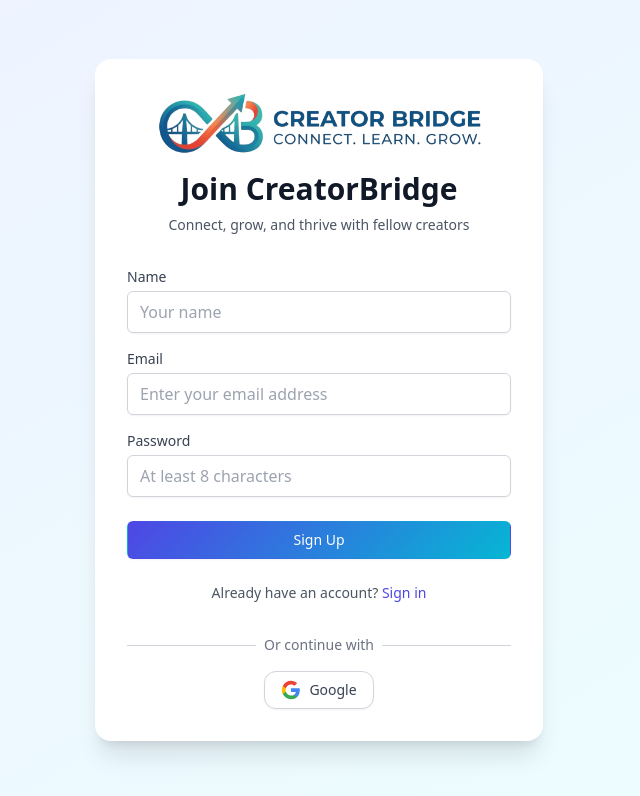
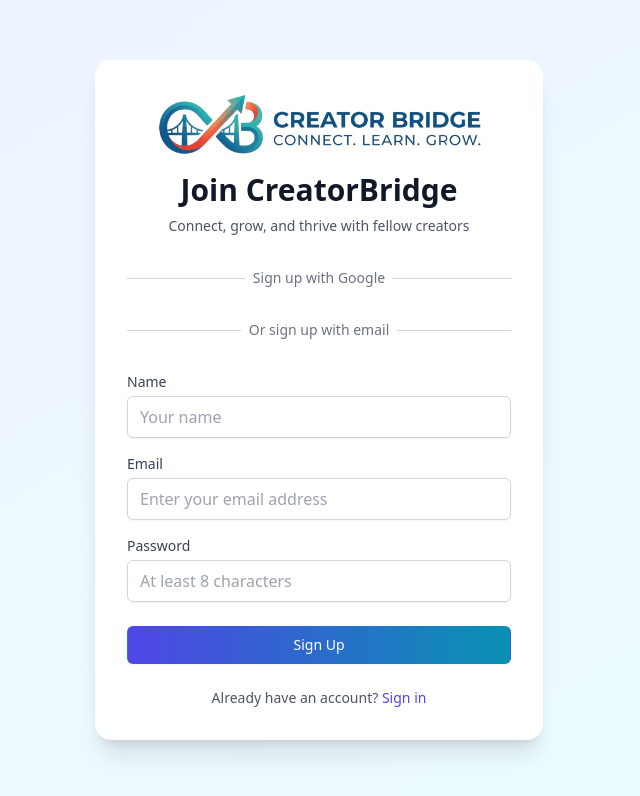
Before and after one commit to amankumar8084-web/CreatorBridge, a React (Vite) app in the folder frontend/: page /register in a window 1280 px wide. Shown: the top 796 px of the page, without its empty margins (321-961 px from the left). Built offline with nearby package versions, Linux system fonts and the light colour scheme.

Commit message:
google authentication issues

```diff
--- a/frontend/src/pages/Login.jsx
+++ b/frontend/src/pages/Login.jsx
@@ -1,4 +1,4 @@
-import React, { useState, useEffect, useCallback } from 'react';
+import React, { useState, useEffect, useCallback, useRef } from 'react';
 import { Link, useNavigate } from 'react-router-dom';
 import { useAuth } from '../context/AuthContext';
 import { motion } from 'framer-motion';
@@ -15,6 +15,7 @@
   const [resetLoading, setResetLoading] = useState(false);
   const { login, googleLogin } = useAuth();
   const navigate = useNavigate();
+  const googleBtnRef = useRef(null);
 
   const handleGoogleSuccess = useCallback(async (response) => {
     const success = await googleLogin(response.credential);
@@ -22,19 +23,35 @@
   }, [googleLogin, navigate]);
 
   useEffect(() => {
+    const initGoogle = () => {
+      if (window.google && googleBtnRef.current) {
+        window.google.accounts.id.initialize({
+          client_id: import.meta.env.VITE_GOOGLE_CLIENT_ID,
+          callback: handleGoogleSuccess,
+        });
+        window.google.accounts.id.renderButton(googleBtnRef.current, {
+          theme: 'outline',
+          size: 'large',
+          width: googleBtnRef.current.offsetWidth || 300,
+          text: 'continue_with',
+          shape: 'rectangular',
+        });
+      }
+    };
+
+    // GSI script may still be loading — poll until ready
     if (window.google) {
-      window.google.accounts.id.initialize({
-        client_id: import.meta.env.VITE_GOOGLE_CLIENT_ID,
-        callback: handleGoogleSuccess,
-      });
+      initGoogle();
+    } else {
+      const interval = setInterval(() => {
+        if (window.google) {
+          clearInterval(interval);
+          initGoogle();
+        }
+      }, 100);
+      return () => clearInterval(interval);
     }
   }, [handleGoogleSuccess]);
-
-  const handleGoogleClick = () => {
-    if (window.google) {
-      window.google.accounts.id.prompt();
-    }
-  };
 
   const handleSubmit = async (e) => {
     e.preventDefault();
@@ -302,18 +319,7 @@
             </div>
 
             <div className="mt-4 flex justify-center">
-              <button
-                type="button"
-                onClick={handleGoogleClick}
-                className="flex justify-center items-center gap-2 py-2 px-4 border border-gray-300 rounded-xl shadow-sm text-sm font-medium text-gray-700 bg-white hover:bg-gray-50 transition duration-200">
-                <svg className="h-5 w-5" viewBox="0 0 24 24">
-                  <path d="M22.56 12.25c0-.78-.07-1.53-.2-2.25H12v4.26h5.92c-.26 1.37-1.04 2.53-2.21 3.31v2.77h3.57c2.08-1.92 3.28-4.74 3.28-8.09z" fill="#4285F4" />
-                  <path d="M12 23c2.97 0 5.46-.98 7.28-2.66l-3.57-2.77c-.98.66-2.23 1.06-3.71 1.06-2.86 0-5.29-1.93-6.16-4.53H2.18v2.84C3.99 20.53 7.7 23 12 23z" fill="#34A853" />
-                  <path d="M5.84 14.09c-.22-.66-.35-1.36-.35-2.09s.13-1.43.35-2.09V7.07H2.18C1.43 8.55 1 10.22 1 12s.43 3.45 1.18 4.93l2.85-2.22.81-.62z" fill="#FBBC05" />
-                  <path d="M12 5.38c1.62 0 3.06.56 4.21 1.64l3.15-3.15C17.45 2.09 14.97 1 12 1 7.7 1 3.99 3.47 2.18 7.07l3.66 2.84c.87-2.6 3.3-4.53 6.16-4.53z" fill="#EA4335" />
-                </svg>
-                Google
-              </button>
+              <div ref={googleBtnRef} className="w-full max-w-xs"></div>
             </div>
           </div>
         )}
--- a/frontend/src/pages/Register.jsx
+++ b/frontend/src/pages/Register.jsx
@@ -1,4 +1,4 @@
-import React, { useState, useEffect, useCallback } from 'react';
+import React, { useState, useEffect, useCallback, useRef } from 'react';
 import { Link, useNavigate } from 'react-router-dom';
 import { useAuth } from '../context/AuthContext';
 import { motion } from 'framer-motion';
@@ -10,6 +10,7 @@
   const [loading, setLoading] = useState(false);
   const { register, googleLogin } = useAuth();
   const navigate = useNavigate();
+  const googleBtnRef = useRef(null);
 
   const handleGoogleSuccess = useCallback(async (response) => {
     const success = await googleLogin(response.credential);
@@ -17,19 +18,34 @@
   }, [googleLogin, navigate]);
 
   useEffect(() => {
+    const initGoogle = () => {
+      if (window.google && googleBtnRef.current) {
+        window.google.accounts.id.initialize({
+          client_id: import.meta.env.VITE_GOOGLE_CLIENT_ID,
+          callback: handleGoogleSuccess,
+        });
+        window.google.accounts.id.renderButton(googleBtnRef.current, {
+          theme: 'outline',
+          size: 'large',
+          width: googleBtnRef.current.offsetWidth || 300,
+          text: 'signup_with',
+          shape: 'rectangular',
+        });
+      }
+    };
+
     if (window.google) {
-      window.google.accounts.id.initialize({
-        client_id: import.meta.env.VITE_GOOGLE_CLIENT_ID,
-        callback: handleGoogleSuccess,
-      });
+      initGoogle();
+    } else {
+      const interval = setInterval(() => {
+        if (window.google) {
+          clearInterval(interval);
+          initGoogle();
+        }
+      }, 100);
+      return () => clearInterval(interval);
     }
   }, [handleGoogleSuccess]);
-
-  const handleGoogleClick = () => {
-    if (window.google) {
-      window.google.accounts.id.prompt();
-    }
-  };
 
   const handleSubmit = async (e) => {
     e.preventDefault();
@@ -62,7 +78,30 @@
           </p>
         </div>
 
-        <form className="mt-8 space-y-6" onSubmit={handleSubmit}>
+        {/* Google Sign-Up — placed above form for prominence */}
+        <div>
+          <div className="relative mb-4">
+            <div className="absolute inset-0 flex items-center">
+              <div className="w-full border-t border-gray-300"></div>
+            </div>
+            <div className="relative flex justify-center text-sm">
+              <span className="px-2 bg-white text-gray-500">Sign up with Google</span>
+            </div>
+          </div>
+          <div className="flex justify-center">
+            <div ref={googleBtnRef} className="w-full max-w-xs"></div>
+          </div>
+          <div className="relative mt-4">
+            <div className="absolute inset-0 flex items-center">
+              <div className="w-full border-t border-gray-300"></div>
+            </div>
+            <div className="relative flex justify-center text-sm">
+              <span className="px-2 bg-white text-gray-500">Or sign up with email</span>
+            </div>
+          </div>
+        </div>
+
+        <form className="mt-2 space-y-6" onSubmit={handleSubmit}>
           <div className="space-y-4">
             <div>
               <label className="block text-sm font-medium text-gray-700">Name</label>
@@ -105,7 +144,7 @@
           <button
             type="submit"
             disabled={loading}
-            className="w-full flex justify-center py-2 px-4 border border-transparent rounded-md shadow-sm text-sm font-medium text-white bg-gradient-brand hover:opacity-90 focus:outline-none focus:ring-2 focus:ring-offset-2 focus:ring-indigo-500 disabled:opacity-50"
+            className="w-full flex justify-center py-2 px-4 border border-transparent rounded-md shadow-sm text-sm font-medium text-white bg-gradient-to-r from-indigo-600 to-cyan-600 hover:from-indigo-700 hover:to-cyan-700 focus:outline-none focus:ring-2 focus:ring-offset-2 focus:ring-indigo-500 disabled:opacity-50"
           >
             {loading ? 'Creating account...' : 'Sign Up'}
           </button>
@@ -117,34 +156,6 @@
             </Link>
           </p>
         </form>
-
-        {/* Google Sign-In */}
-        <div>
-          <div className="relative">
-            <div className="absolute inset-0 flex items-center">
-              <div className="w-full border-t border-gray-300"></div>
-            </div>
-            <div className="relative flex justify-center text-sm">
-              <span className="px-2 bg-white text-gray-500">Or continue with</span>
-            </div>
-          </div>
-
-          <div className="mt-4 flex justify-center">
-            <button
-              type="button"
-              onClick={handleGoogleClick}
-              className="flex justify-center items-center gap-2 py-2 px-4 border border-gray-300 rounded-xl shadow-sm text-sm font-medium text-gray-700 bg-white hover:bg-gray-50 transition duration-200"
-            >
-              <svg className="h-5 w-5" viewBox="0 0 24 24">
-                <path d="M22.56 12.25c0-.78-.07-1.53-.2-2.25H12v4.26h5.92c-.26 1.37-1.04 2.53-2.21 3.31v2.77h3.57c2.08-1.92 3.28-4.74 3.28-8.09z" fill="#4285F4" />
-                <path d="M12 23c2.97 0 5.46-.98 7.28-2.66l-3.57-2.77c-.98.66-2.23 1.06-3.71 1.06-2.86 0-5.29-1.93-6.16-4.53H2.18v2.84C3.99 20.53 7.7 23 12 23z" fill="#34A853" />
-                <path d="M5.84 14.09c-.22-.66-.35-1.36-.35-2.09s.13-1.43.35-2.09V7.07H2.18C1.43 8.55 1 10.22 1 12s.43 3.45 1.18 4.93l2.85-2.22.81-.62z" fill="#FBBC05" />
-                <path d="M12 5.38c1.62 0 3.06.56 4.21 1.64l3.15-3.15C17.45 2.09 14.97 1 12 1 7.7 1 3.99 3.47 2.18 7.07l3.66 2.84c.87-2.6 3.3-4.53 6.16-4.53z" fill="#EA4335" />
-              </svg>
-              Google
-            </button>
-          </div>
-        </div>
       </motion.div>
     </div>
   );
```
